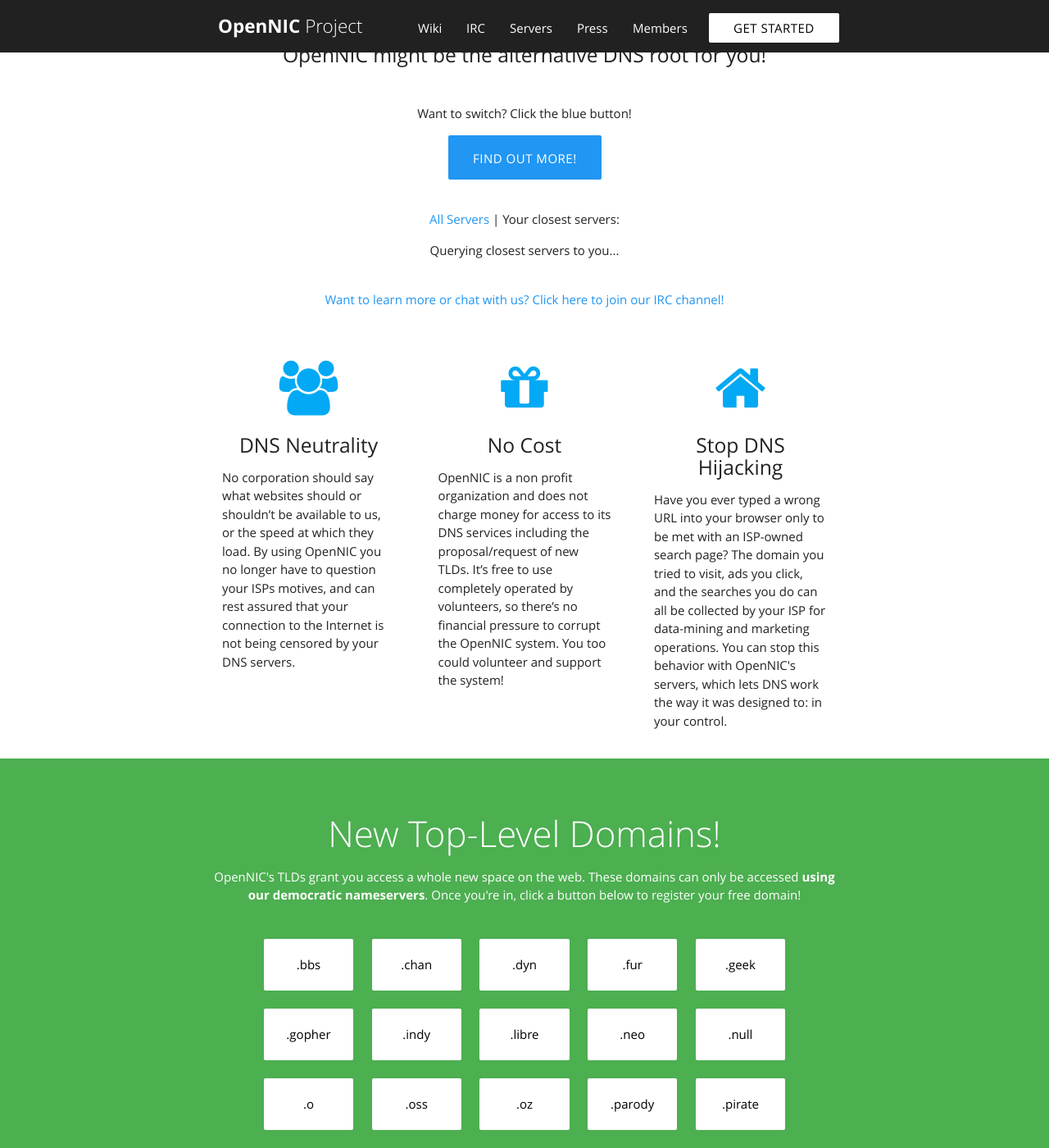
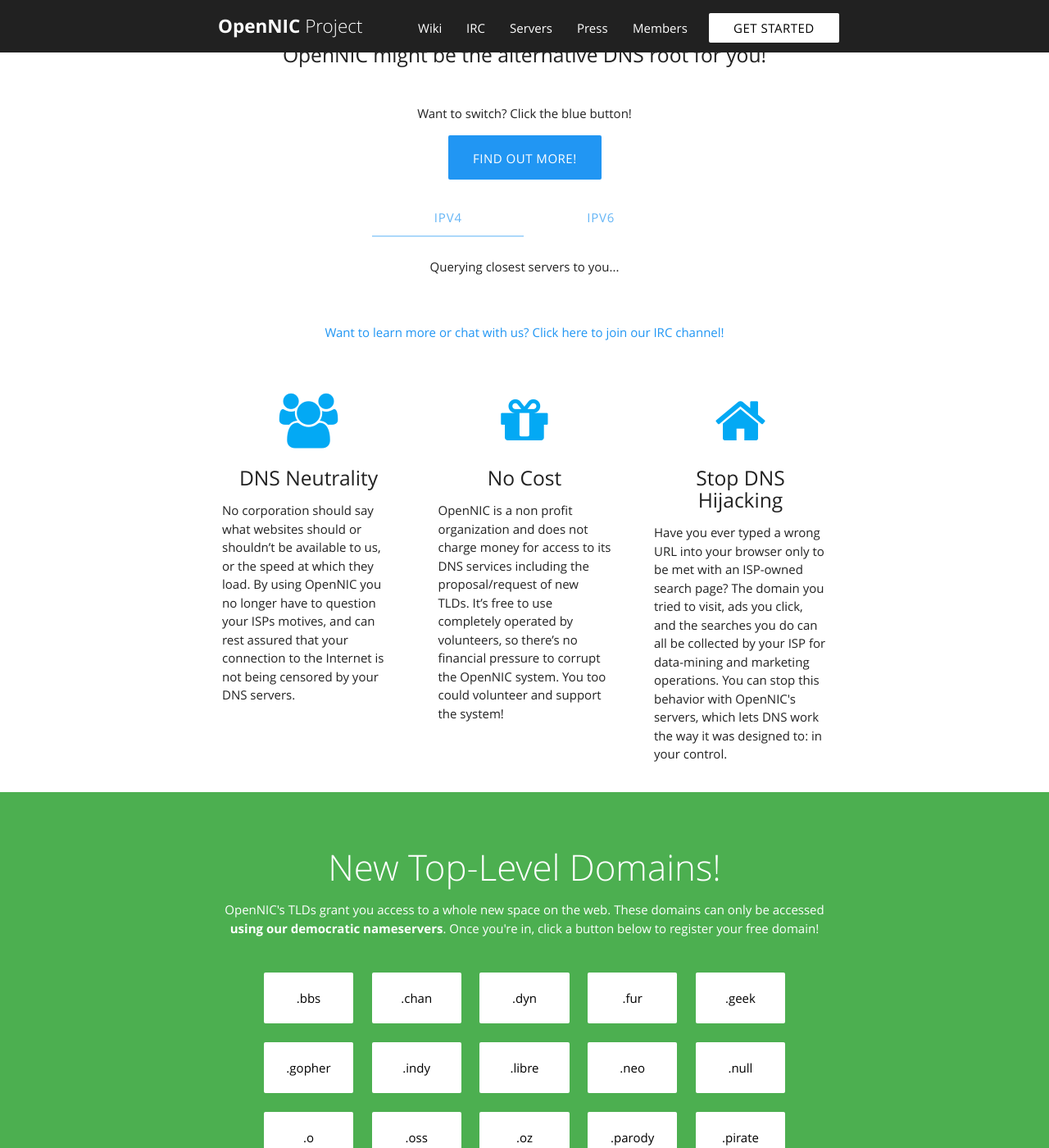
Before and after one commit to opennic/opennic-web, a Jekyll site: the page built from index.html, in a window 1280 px wide and 1400 px high, scrolled down 264 px. Shown: the whole window at 82% size. Built offline with Jekyll 4.4.1, drawn with Linux system fonts in a browser that asks for light colours; the list of posts is cut into pages by our own code.

Commit message:
Switch to IPv toggles

```diff
--- a/_sass/materialize-component/_variables.scss
+++ b/_sass/materialize-component/_variables.scss
@@ -1,5 +1,5 @@
 /*** Colors ***/
-$primary-color: color("orange", "lighten-2") !default;
+$primary-color: color("blue", "lighten-2") !default;
 $primary-color-light: lighten($primary-color, 15%) !default;
 $primary-color-dark: darken($primary-color, 15%) !default;
 
--- a/index.html
+++ b/index.html
@@ -24,22 +24,49 @@
             		<br /><p>Want to switch? Click the blue button!</p>
             		<a href="http://wiki.opennic.org/start" class="waves-effect waves-light btn-large z-depth-0 blue" target="_blank">Find Out More!</a>
             		<br /><br />
-                <p><a href="https://servers.opennicproject.org/" target="_blank">All Servers</a> &#124; Your closest servers:</p>
-                <div id="geoip"></div>
+
+                <div class="row">
+                  <div class="col s12 m6 offset-m3">
+                    <ul class="tabs">
+                      <li class="tab col s3"><a class="active" href="#ipv4">IPv4</a></li>
+                      <li class="tab col s3"><a href="#ipv6">IPv6</a></li>
+                    </ul>
+                  </div>
+                  <div id="ipv4" class="col s12" style="margin-top: 25px;"></div>
+                  <div id="ipv6" class="col s12" style="margin-top: 25px;"></div>
+                </div>
+
+                <!--<p><a href="https://servers.opennicproject.org/" target="_blank">All Servers</a> &#124; Your closest servers:</p>
+                <div id="geoip"></div>-->
                 <script type="text/javascript">
               		jQuery( document ).ready( function() {
               			jQuery.ajax( {
-              				url: 'https://api.opennicproject.org/geoip/?jsonp&res=4&ip=&nearest',
+              				url: 'https://api.opennicproject.org/geoip/?jsonp&res=4&ip=&nearest&ipv=4',
               				method: 'GET',
               				dataType: 'jsonp',
               				beforeSend: function() {
-              					jQuery( '#geoip' ).html( 'Querying closest servers to you...<br />' );
+              					jQuery( '#ipv4' ).html( 'Querying closest servers to you...<br />' );
               				},
               				success: function( data, status, jqxhr ) {
-              					jQuery( '#geoip' ).html( '' );
+              					jQuery( '#ipv4' ).html( '' );
               					for( ip in data )
               					{
-              						jQuery( '#geoip' ).html( jQuery( '#geoip' ).html() + data[ip].ip + ' (' + data[ip].short + '): ' + data[ip].stat + '% uptime<br />' );
+              						jQuery( '#ipv4' ).html( jQuery( '#ipv4' ).html() + data[ip].ip + ' (' + data[ip].short + '): ' + data[ip].stat + '% uptime<br />' );
+              					}
+              				}
+              			} );
+                    jQuery.ajax( {
+              				url: 'https://api.opennicproject.org/geoip/?jsonp&res=4&ip=&nearest&ipv=6',
+              				method: 'GET',
+              				dataType: 'jsonp',
+              				beforeSend: function() {
+              					jQuery( '#ipv6' ).html( 'Querying closest servers to you...<br />' );
+              				},
+              				success: function( data, status, jqxhr ) {
+              					jQuery( '#ipv6' ).html( '' );
+              					for( ip in data )
+              					{
+              						jQuery( '#ipv6' ).html( jQuery( '#ipv6' ).html() + data[ip].ip + ' (' + data[ip].short + '): ' + data[ip].stat + '% uptime<br />' );
               					}
               				}
               			} );
@@ -92,7 +119,7 @@
 		<div class="row">
 			<div class="col s12">
 				<h3 class="white-text center-align thin">New Top-Level Domains!</h3>
-				<p class="white-text center-align">OpenNIC's TLDs grant you access a whole new space on the web. These domains can only be accessed <b><a href="http://wiki.opennic.org/start" class="white-text">using our democratic nameservers</a></b>. Once you're in, click a button below to register your free domain!</p>
+				<p class="white-text center-align">OpenNIC's TLDs grant you access to a whole new space on the web. These domains can only be accessed <b><a href="http://wiki.opennic.org/start" class="white-text">using our democratic nameservers</a></b>. Once you're in, click a button below to register your free domain!</p>
 			</div>
 		</div>
     <div class="row">
@@ -118,7 +145,7 @@
         </a>
       </div>
       <div class="col s4 m3 l2">
-        <a href="http://wiki.opennic.org/opennic:dot:fur" target="_blank">
+        <a href="http://www.nic.fur/" target="_blank">
           <div class="card-panel white z-depth-0">
             <span class="black-text"><center>.fur</center></span>
           </div>
```
